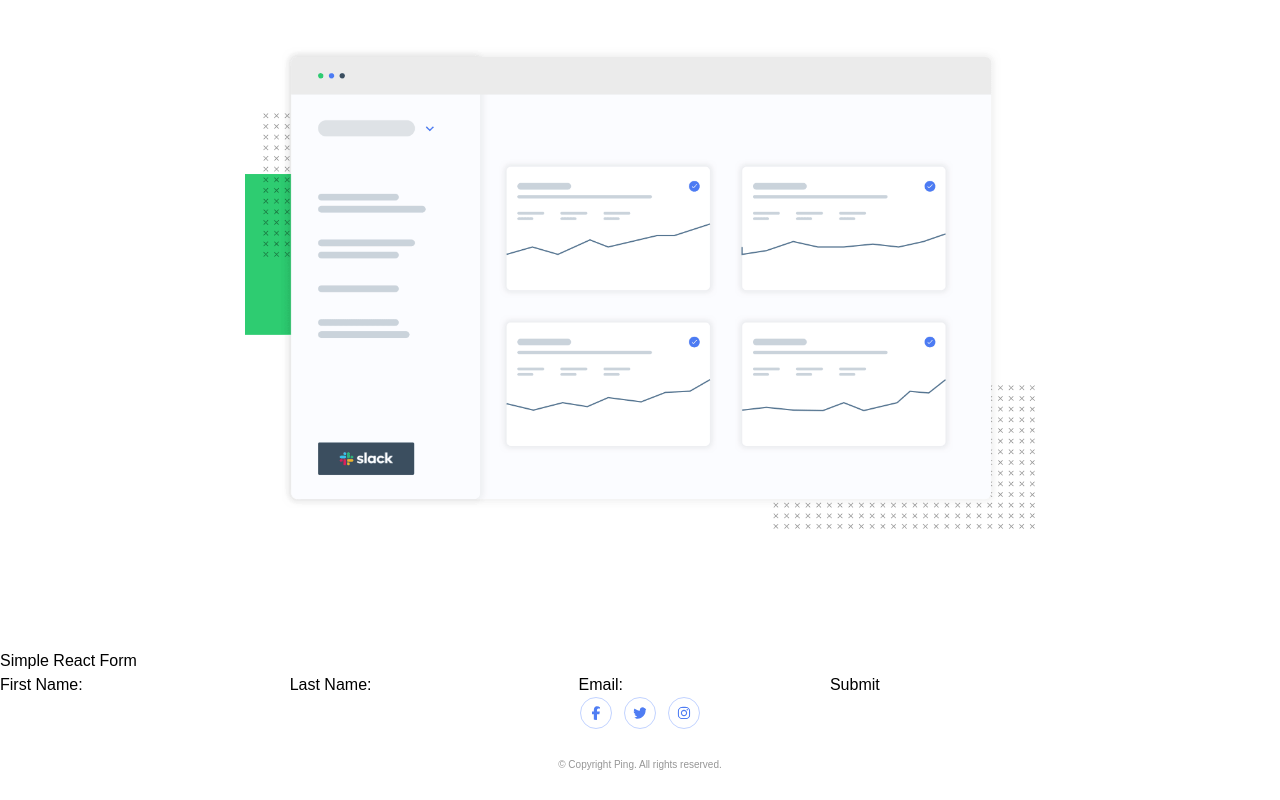
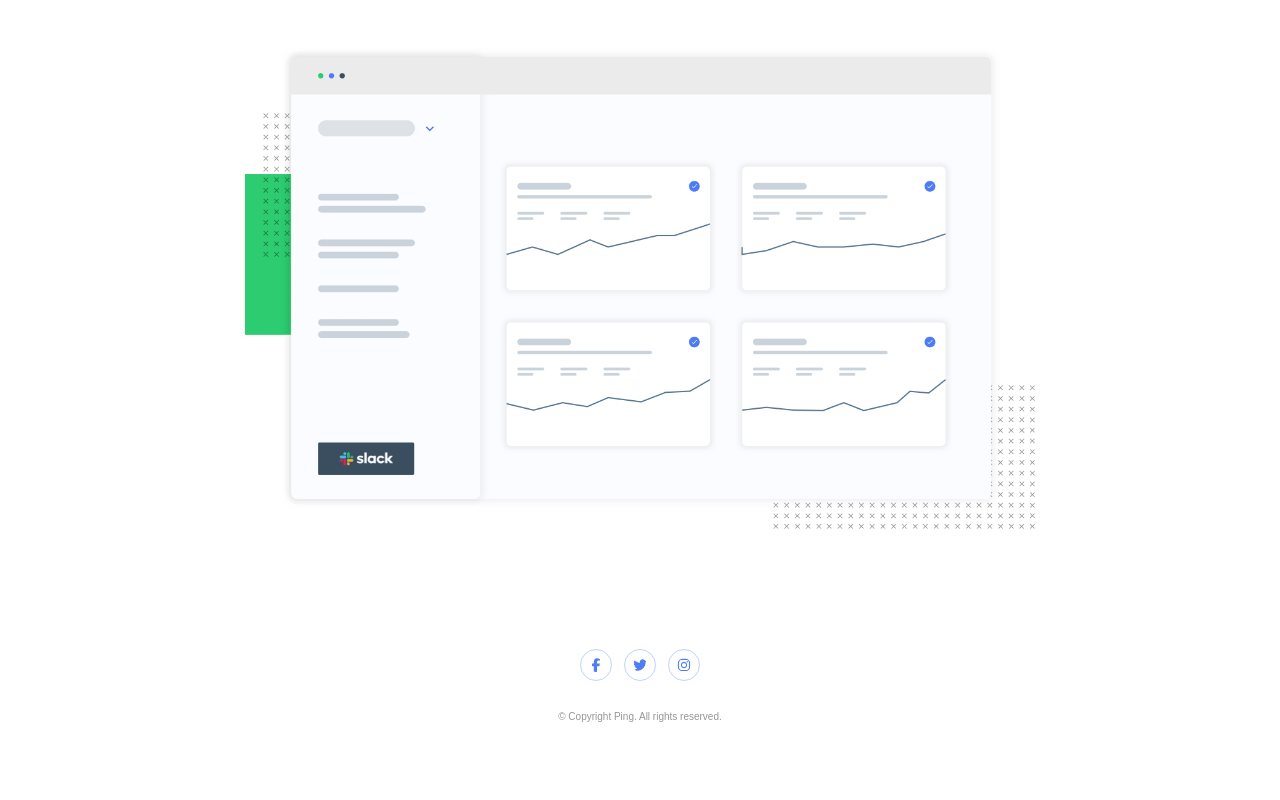
Before and after one commit to SalomonFranco/landingPage, a React (Create React App) app: page / in a window 1280 px wide. Shown: the part 369-1169 px from the top of the page. After the commit the page ends 1121 px from the top, so only its background shows below. Built offline with nearby package versions, Linux system fonts and the light colour scheme.

Commit message:
tidy up commit

```diff
--- a/src/App.js
+++ b/src/App.js
@@ -2,11 +2,10 @@ import Form from "./components/form";
 import Header from "./components/header";
 import mainImage from "./images/illustration-dashboard.png";
 import Footer from "./components/Footer";
-import SimpleForm from "./components/SimpleForm";
 
 function App() {
   return (
-    <div className=" min-h-screen">
+    <div className="min-h-screen w-full">
       <Header />
       <Form />
       <img
@@ -14,7 +13,6 @@ function App() {
         alt="mainImage"
         className="px-8  pb-[120px] pt-[72px] md:mx-auto md:w-2/3"
       />
-      <SimpleForm/>
      <Footer/>
     </div>
   );
--- a/src/components/SimpleForm.js
+++ /dev/null
@@ -1,71 +0,0 @@
-import React, { useState } from 'react';
-
-const SimpleForm = () => {
-  // State to manage form input
-  const [formData, setFormData] = useState({
-    firstName: '',
-    lastName: '',
-    email: '',
-  });
-
-  // Function to handle input changes
-  const handleInputChange = (e) => {
-    const { name, value } = e.target;
-    setFormData({
-      ...formData,
-      [name]: value,
-    });
-  };
-
-  // Function to handle form submission
-  const handleSubmit = (e) => {
-    e.preventDefault();
-    // Process the form data as needed
-    console.log('Form submitted:', formData);
-  };
-
-  return (
-    <div>
-      <h2>Simple React Form</h2>
-      <form onSubmit={handleSubmit}>
-        {/* First Name input */}
-        <label>
-          First Name:
-          <input
-            type="text"
-            name="firstName"
-            value={formData.firstName}
-            onChange={handleInputChange}
-          />
-        </label>
-
-        {/* Last Name input */}
-        <label>
-          Last Name:
-          <input
-            type="text"
-            name="lastName"
-            value={formData.lastName}
-            onChange={handleInputChange}
-          />
-        </label>
-
-        {/* Email input */}
-        <label>
-          Email:
-          <input
-            type="email"
-            name="email"
-            value={formData.email}
-            onChange={handleInputChange}
-          />
-        </label>
-
-        {/* Submit button */}
-        <button type="submit">Submit</button>
-      </form>
-    </div>
-  );
-};
-
-export default SimpleForm;
--- a/src/components/form.js
+++ b/src/components/form.js
@@ -43,12 +43,12 @@ const Form = () => {
             value={emailValue}
             placeholder="Your email address..."
             onChange={handleInputChange}
-            className="mb-4 w-full basis-2/3 rounded-full border border-pale-blue px-4 py-3 placeholder:text-pale-blue md:mb-0"
+            className="mb-4 w-full md:basis-2/3 rounded-full border border-pale-blue px-4 py-3 placeholder:text-pale-blue md:mb-0"
           />
           <button
             type="submit"
             onSubmit={handleSubmit}
-            className="w-full basis-1/3 rounded-full bg-blue py-3 text-white"
+            className="w-full md:basis-1/3 rounded-full bg-blue py-3 text-white"
           >
             Notify Me
           </button>
```
